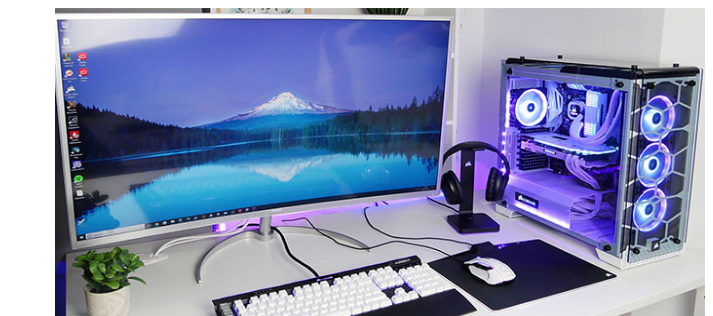
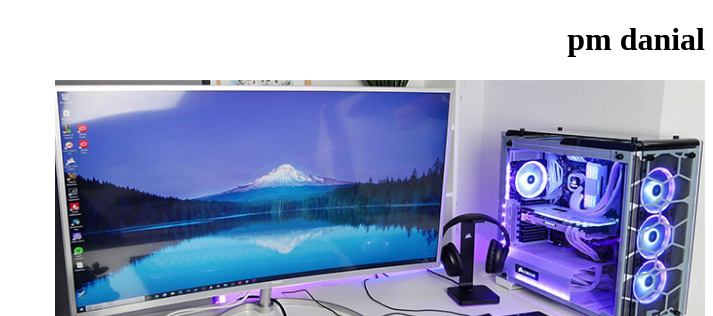
Before and after one commit to danialpm/project, a plain HTML site: page index.html in a window 1280 px wide. Shown: the top 316 px of the page, without its empty margins (567-1280 px from the left). Drawn offline with Linux system fonts and the light colour scheme.

Commit message:
change title index.html

```diff
--- a/index.html
+++ b/index.html
@@ -8,7 +8,9 @@
 
 </head>
 <body>
-
+<h1>
+pm danial
+</h1>
 <header>
   <nav>
   <a href="about.html"></a>
```
